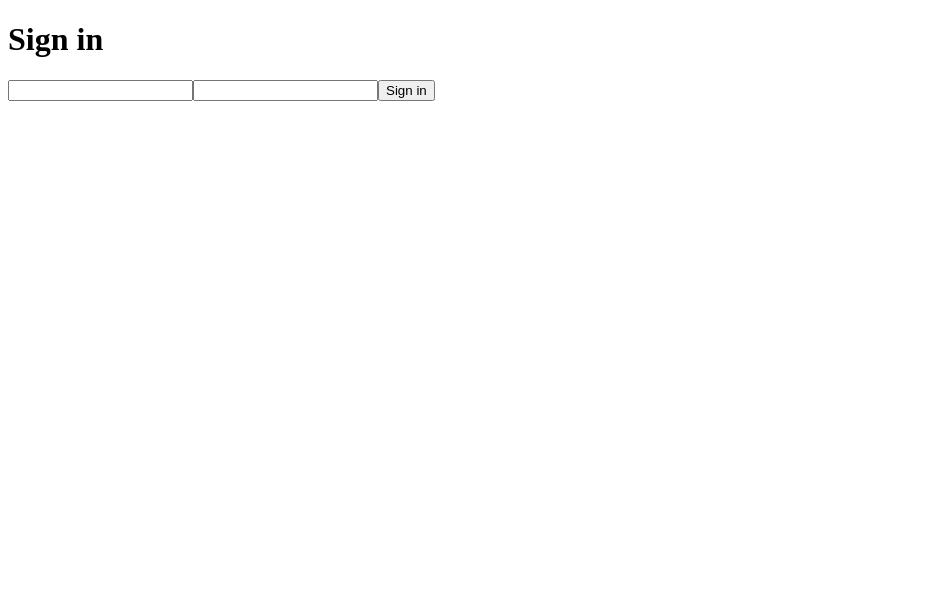
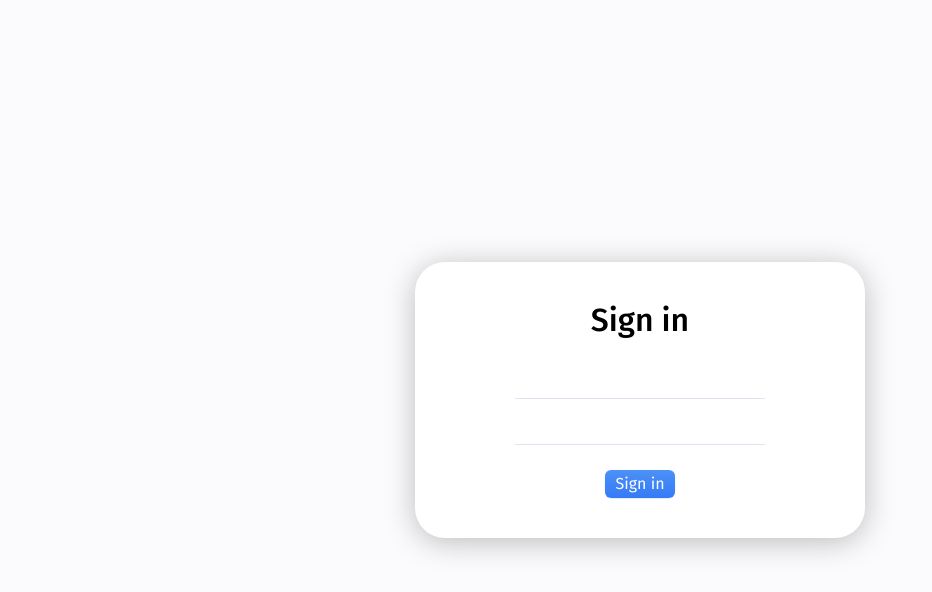
Before and after one commit to leanlord/podcast-finder, a Vue app: page /#/login in a window 1280 px wide. Shown: the top 592 px of the page, without its empty margins (0-932 px from the left). Built offline with nearby package versions, Linux system fonts and the light colour scheme.

Commit message:
feat: created auth page

```diff
--- a/src/App.vue
+++ b/src/App.vue
@@ -2,4 +2,6 @@
   <router-view />
 </template>
 
-<style lang="scss"></style>
+<style lang="scss">
+@import "@/assets/scss/main.scss";
+</style>
--- /dev/null
+++ b/src/assets/scss/auth.scss
@@ -0,0 +1,50 @@
+.auth {
+  display: flex;
+  height: 100vh;
+
+  &__title {
+    font-weight: 500;
+    font-size: 32px;
+    text-align: center;
+  }
+
+  &__wrapper {
+    display: flex;
+    flex-direction: column;
+    align-items: center;
+    gap: 25px;
+    margin: auto;
+    max-width: 500px;
+    padding: 40px 100px;
+    box-shadow: 0 4px 30px rgba(0, 0, 0, 0.25);
+    border-radius: 30px;
+    background: #ffffff;
+  }
+
+  &__form {
+    min-width: 250px;
+    display: flex;
+    flex-direction: column;
+    gap: 10px;
+  }
+
+  &__button {
+    padding: 5px 10px;
+    cursor: pointer;
+    border: 0;
+    background: linear-gradient(180deg, #4b91f7 0%, #367af6 100%);
+    box-shadow: 0 0.5px 1.5px rgba(54, 122, 246, 0.25);
+    border-radius: 6px;
+    color: #fff;
+    transition: box-shadow 0.3s;
+
+    &:hover {
+      box-shadow: 0 0 11px rgba(33, 33, 33, 0.2);
+    }
+  }
+
+  &__input {
+    padding: 8px 4px;
+    border-bottom: 1px solid #e1e1ef;
+  }
+}
--- /dev/null
+++ b/src/assets/scss/main.scss
@@ -0,0 +1,24 @@
+@import "normalize";
+@import "auth";
+
+@import url("https://fonts.googleapis.com/css2?family=Fira+Sans:wght@300;400;500;600;700&display=swap");
+
+.container {
+  max-width: 1200px;
+  margin: 0 auto;
+  padding: 0 20px;
+}
+
+h1 {
+  margin: 0;
+}
+
+body {
+  background-color: #fbfbfd;
+  font-family: 'Fira Sans', sans-serif;
+}
+
+input {
+  border: none;
+  outline: none;
+}
--- /dev/null
+++ b/src/assets/scss/normalize.scss
@@ -0,0 +1,351 @@
+/*! normalize.css v8.0.1 | MIT License | github.com/necolas/normalize.css */
+
+/* Document
+   ========================================================================== */
+
+/**
+ * 1. Correct the line height in all browsers.
+ * 2. Prevent adjustments of font size after orientation changes in iOS.
+ */
+
+html {
+  line-height: 1.15; /* 1 */
+  -webkit-text-size-adjust: 100%; /* 2 */
+}
+
+/* Sections
+   ========================================================================== */
+
+/**
+ * Remove the margin in all browsers.
+ */
+
+body {
+  margin: 0;
+}
+
+/**
+ * Render the `main` element consistently in IE.
+ */
+
+main {
+  display: block;
+}
+
+/**
+ * Correct the font size and margin on `h1` elements within `section` and
+ * `article` contexts in Chrome, Firefox, and Safari.
+ */
+
+h1 {
+  font-size: 2em;
+  margin: 0.67em 0;
+}
+
+/* Grouping content
+   ========================================================================== */
+
+/**
+ * 1. Add the correct box sizing in Firefox.
+ * 2. Show the overflow in Edge and IE.
+ */
+
+hr {
+  box-sizing: content-box; /* 1 */
+  height: 0; /* 1 */
+  overflow: visible; /* 2 */
+}
+
+/**
+ * 1. Correct the inheritance and scaling of font size in all browsers.
+ * 2. Correct the odd `em` font sizing in all browsers.
+ */
+
+pre {
+  font-family: monospace, monospace; /* 1 */
+  font-size: 1em; /* 2 */
+}
+
+/* Text-level semantics
+   ========================================================================== */
+
+/**
+ * Remove the gray background on active links in IE 10.
+ */
+
+a {
+  background-color: transparent;
+}
+
+/**
+ * 1. Remove the bottom border in Chrome 57-
+ * 2. Add the correct text decoration in Chrome, Edge, IE, Opera, and Safari.
+ */
+
+abbr[title] {
+  border-bottom: none; /* 1 */
+  text-decoration: underline; /* 2 */
+  text-decoration: underline dotted; /* 2 */
+}
+
+/**
+ * Add the correct font weight in Chrome, Edge, and Safari.
+ */
+
+b,
+strong {
+  font-weight: bolder;
+}
+
+/**
+ * 1. Correct the inheritance and scaling of font size in all browsers.
+ * 2. Correct the odd `em` font sizing in all browsers.
+ */
+
+code,
+kbd,
+samp {
+  font-family: monospace, monospace; /* 1 */
+  font-size: 1em; /* 2 */
+}
+
+/**
+ * Add the correct font size in all browsers.
+ */
+
+small {
+  font-size: 80%;
+}
+
+/**
+ * Prevent `sub` and `sup` elements from affecting the line height in
+ * all browsers.
+ */
+
+sub,
+sup {
+  font-size: 75%;
+  line-height: 0;
+  position: relative;
+  vertical-align: baseline;
+}
+
+sub {
+  bottom: -0.25em;
+}
+
+sup {
+  top: -0.5em;
+}
+
+/* Embedded content
+   ========================================================================== */
+
+/**
+ * Remove the border on images inside links in IE 10.
+ */
+
+img {
+  border-style: none;
+}
+
+/* Forms
+   ========================================================================== */
+
+/**
+ * 1. Change the font styles in all browsers.
+ * 2. Remove the margin in Firefox and Safari.
+ */
+
+button,
+input,
+optgroup,
+select,
+textarea {
+  font-family: inherit; /* 1 */
+  font-size: 100%; /* 1 */
+  line-height: 1.15; /* 1 */
+  margin: 0; /* 2 */
+}
+
+/**
+ * Show the overflow in IE.
+ * 1. Show the overflow in Edge.
+ */
+
+button,
+input {
+  /* 1 */
+  overflow: visible;
+}
+
+/**
+ * Remove the inheritance of text transform in Edge, Firefox, and IE.
+ * 1. Remove the inheritance of text transform in Firefox.
+ */
+
+button,
+select {
+  /* 1 */
+  text-transform: none;
+}
+
+/**
+ * Correct the inability to style clickable types in iOS and Safari.
+ */
+
+button,
+[type="button"],
+[type="reset"],
+[type="submit"] {
+  -webkit-appearance: button;
+}
+
+/**
+ * Remove the inner border and padding in Firefox.
+ */
+
+button::-moz-focus-inner,
+[type="button"]::-moz-focus-inner,
+[type="reset"]::-moz-focus-inner,
+[type="submit"]::-moz-focus-inner {
+  border-style: none;
+  padding: 0;
+}
+
+/**
+ * Restore the focus styles unset by the previous rule.
+ */
+
+button:-moz-focusring,
+[type="button"]:-moz-focusring,
+[type="reset"]:-moz-focusring,
+[type="submit"]:-moz-focusring {
+  outline: 1px dotted ButtonText;
+}
+
+/**
+ * Correct the padding in Firefox.
+ */
+
+fieldset {
+  padding: 0.35em 0.75em 0.625em;
+}
+
+/**
+ * 1. Correct the text wrapping in Edge and IE.
+ * 2. Correct the color inheritance from `fieldset` elements in IE.
+ * 3. Remove the padding so developers are not caught out when they zero out
+ *    `fieldset` elements in all browsers.
+ */
+
+legend {
+  box-sizing: border-box; /* 1 */
+  color: inherit; /* 2 */
+  display: table; /* 1 */
+  max-width: 100%; /* 1 */
+  padding: 0; /* 3 */
+  white-space: normal; /* 1 */
+}
+
+/**
+ * Add the correct vertical alignment in Chrome, Firefox, and Opera.
+ */
+
+progress {
+  vertical-align: baseline;
+}
+
+/**
+ * Remove the default vertical scrollbar in IE 10+.
+ */
+
+textarea {
+  overflow: auto;
+}
+
+/**
+ * 1. Add the correct box sizing in IE 10.
+ * 2. Remove the padding in IE 10.
+ */
+
+[type="checkbox"],
+[type="radio"] {
+  box-sizing: border-box; /* 1 */
+  padding: 0; /* 2 */
+}
+
+/**
+ * Correct the cursor style of increment and decrement buttons in Chrome.
+ */
+
+[type="number"]::-webkit-inner-spin-button,
+[type="number"]::-webkit-outer-spin-button {
+  height: auto;
+}
+
+/**
+ * 1. Correct the odd appearance in Chrome and Safari.
+ * 2. Correct the outline style in Safari.
+ */
+
+[type="search"] {
+  -webkit-appearance: textfield; /* 1 */
+  outline-offset: -2px; /* 2 */
+}
+
+/**
+ * Remove the inner padding in Chrome and Safari on macOS.
+ */
+
+[type="search"]::-webkit-search-decoration {
+  -webkit-appearance: none;
+}
+
+/**
+ * 1. Correct the inability to style clickable types in iOS and Safari.
+ * 2. Change font properties to `inherit` in Safari.
+ */
+
+::-webkit-file-upload-button {
+  -webkit-appearance: button; /* 1 */
+  font: inherit; /* 2 */
+}
+
+/* Interactive
+   ========================================================================== */
+
+/*
+ * Add the correct display in Edge, IE 10+, and Firefox.
+ */
+
+details {
+  display: block;
+}
+
+/*
+ * Add the correct display in all browsers.
+ */
+
+summary {
+  display: list-item;
+}
+
+/* Misc
+   ========================================================================== */
+
+/**
+ * Add the correct display in IE 10+.
+ */
+
+template {
+  display: none;
+}
+
+/**
+ * Add the correct display in IE 10.
+ */
+
+[hidden] {
+  display: none;
+}
--- a/src/views/AuthView.vue
+++ b/src/views/AuthView.vue
@@ -3,11 +3,17 @@
     <div class="auth">
       <div class="auth__wrapper">
         <h1 class="auth__title">Sign in</h1>
-        <form @submit.prevent="loginUser()">
-          <input type="email" v-model="authQuery.email" />
-          <input type="password" v-model="authQuery.password" />
-          <button type="submit">Sign in</button>
+        <form id="auth_form" class="auth__form" @submit.prevent="loginUser()">
+          <input class="auth__input" type="email" v-model="authQuery.email" />
+          <input
+            class="auth__input"
+            type="password"
+            v-model="authQuery.password"
+          />
         </form>
+        <button form="auth_form" class="auth__button" type="submit">
+          Sign in
+        </button>
       </div>
     </div>
   </div>
```
